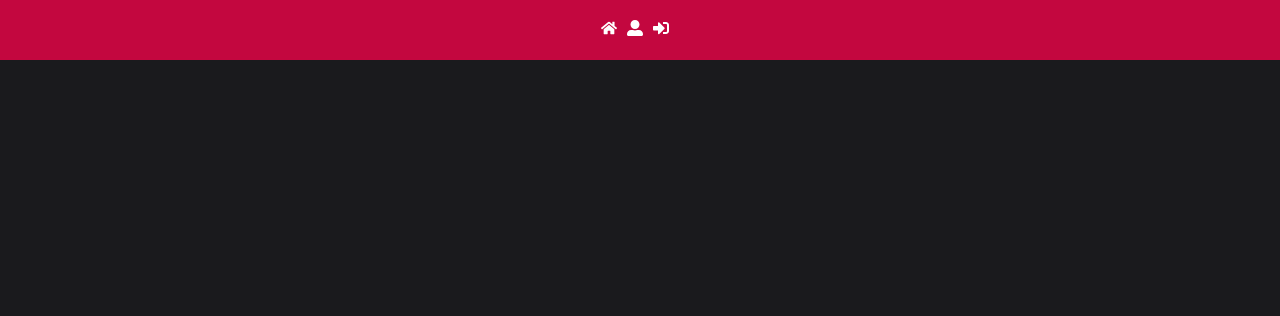
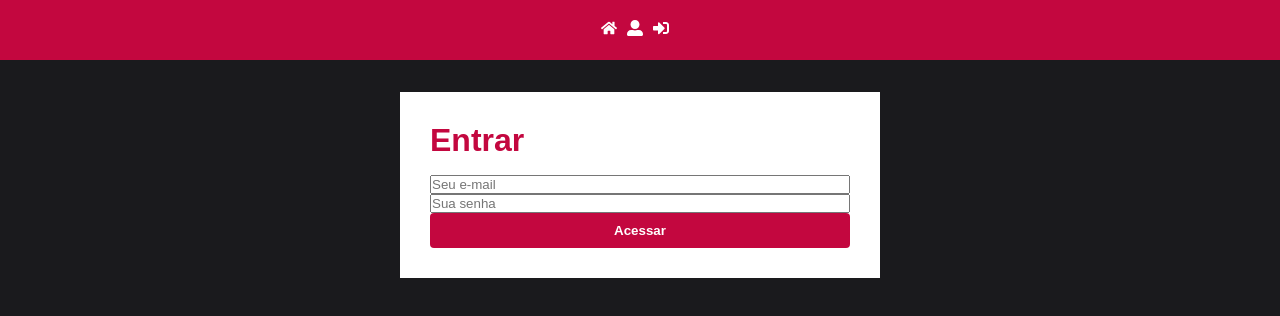
Before and after one commit to raulrozza/redux-test, a React (Create React App) app: page /login in a window 1280 px wide. Shown: the top 316 px of the page. Built offline with nearby package versions, Linux system fonts and the light colour scheme.

Commit message:
Created login with redux

```diff
--- a/src/pages/Login/index.jsx
+++ b/src/pages/Login/index.jsx
@@ -1,9 +1,58 @@
-import React from 'react';
+import React, { useState } from 'react';
+import { useDispatch } from 'react-redux';
+import { useLocation } from 'react-router-dom';
+import { get } from 'lodash';
 
-// import { Container } from './styles';
+import * as actions from '../../store/modules/auth/actions';
+
+import Container from '../../styles/Container';
+import { Form } from './styles';
 
 const Login = () => {
-  return <div />;
+  const dispatch = useDispatch();
+  const location = useLocation();
+
+  const [email, setEmail] = useState('');
+  const [password, setPassword] = useState('');
+
+  const handleSubmit = async event => {
+    event.preventDefault();
+
+    dispatch(
+      actions.loginRequest({
+        email,
+        password,
+        prevPath: get(location, 'state.prevPath', '/'),
+      }),
+    );
+  };
+
+  return (
+    <Container>
+      <h1>Entrar</h1>
+
+      <Form onSubmit={handleSubmit}>
+        <input
+          type="email"
+          name="email"
+          value={email}
+          onChange={event => setEmail(event.target.value)}
+          placeholder="Seu e-mail"
+          required
+        />
+        <input
+          type="password"
+          name="password"
+          value={password}
+          onChange={event => setPassword(event.target.value)}
+          placeholder="Sua senha"
+          required
+        />
+
+        <button type="submit">Acessar</button>
+      </Form>
+    </Container>
+  );
 };
 
 export default Login;
--- a/src/pages/Login/styles.js
+++ b/src/pages/Login/styles.js
@@ -1,3 +1,26 @@
 import styled from 'styled-components';
+import colors from '../../config/colors';
 
-export const Container = styled.div``;
+export const Form = styled.form`
+  display: flex;
+  flex-direction: column;
+  margin-top: 16px;
+
+  label {
+    display: flex;
+    flex-direction: column;
+    margin-bottom: 8px;
+
+    input {
+      height: 42px;
+      font-size: 16px;
+      border: 1px solid #ddd;
+      padding: 0 12px;
+      border-radius: 4px;
+
+      &:focus {
+        border-color: ${colors.primaryColor};
+      }
+    }
+  }
+`;
--- a/src/routes/Private.jsx
+++ b/src/routes/Private.jsx
@@ -1,9 +1,10 @@
 import React from 'react';
+import { useSelector } from 'react-redux';
 import PropTypes from 'prop-types';
 import { Route, Redirect } from 'react-router-dom';
 
 function Private({ component: Component, isClosed, ...rest }) {
-  const isLoggedIn = false;
+  const { isLoggedIn } = useSelector(state => state.auth);
 
   if (isClosed && !isLoggedIn)
     return (
--- /dev/null
+++ b/src/store/modules/auth/actions.js
@@ -0,0 +1,22 @@
+import * as types from '../types';
+
+export function loginRequest(payload) {
+  return {
+    type: types.LOGIN_REQUEST,
+    payload,
+  };
+}
+
+export function loginSuccess(payload) {
+  return {
+    type: types.LOGIN_SUCCESS,
+    payload,
+  };
+}
+
+export function loginFailure(payload) {
+  return {
+    type: types.LOGIN_FAILURE,
+    payload,
+  };
+}
--- /dev/null
+++ b/src/store/modules/auth/reducer.js
@@ -0,0 +1,26 @@
+import * as types from '../types';
+
+const initialState = {
+  isLoggedIn: false,
+  token: '',
+  user: {},
+  isLoading: false,
+};
+
+export default function (state = initialState, action) {
+  switch (action.type) {
+    case types.LOGIN_SUCCESS:
+      return {
+        ...state,
+        isLoggedIn: true,
+        token: action.payload.token,
+        user: action.payload.user,
+      };
+
+    case types.LOGIN_FAILURE:
+      return initialState;
+
+    default:
+      return state;
+  }
+}
--- /dev/null
+++ b/src/store/modules/auth/sagas.js
@@ -0,0 +1,38 @@
+import { call, put, all, takeLatest } from 'redux-saga/effects';
+import { get } from 'lodash';
+import { toast } from 'react-toastify';
+import * as actions from './actions';
+import * as types from '../types';
+import api from '../../../services/api';
+import history from '../../../services/history';
+
+function* loginRequest({ payload }) {
+  try {
+    const { data } = yield call(api.post, '/login', payload);
+
+    yield put(actions.loginSuccess({ ...data }));
+
+    toast.success('Login efetuado.');
+
+    api.defaults.headers.Authorization = `Bearer ${data.token}`;
+
+    history.push(payload.prevPath);
+  } catch (error) {
+    toast.error('Usuário ou senha inválidos.');
+
+    yield put(actions.loginFailure());
+  }
+}
+
+function persistRehydrate({ payload }) {
+  const token = get(payload, 'auth.token', '');
+
+  if (!token) return;
+
+  api.defaults.headers.Authorization = `Bearer ${token}`;
+}
+
+export default all([
+  takeLatest(types.LOGIN_REQUEST, loginRequest),
+  takeLatest(types.PERSIST_REHYDRATE, persistRehydrate),
+]);
--- a/src/store/modules/reduxPersist.js
+++ b/src/store/modules/reduxPersist.js
@@ -6,7 +6,7 @@ export default reducers => {
     {
       key: 'Redux Test',
       storage,
-      whitelist: [],
+      whitelist: ['auth'],
     },
     reducers,
   );
--- a/src/store/modules/rootReducer.js
+++ b/src/store/modules/rootReducer.js
@@ -1,12 +1,5 @@
 import { combineReducers } from 'redux';
 
-const initialState = {};
+import auth from './auth/reducer';
 
-const reducer = (state = initialState, action) => {
-  switch (action.type) {
-    default:
-      return state;
-  }
-};
-
-export default combineReducers({ std: reducer });
+export default combineReducers({ auth });
--- a/src/store/modules/rootSaga.js
+++ b/src/store/modules/rootSaga.js
@@ -1,5 +1,7 @@
 import { all } from 'redux-saga/effects';
 
+import auth from './auth/sagas';
+
 export default function* rootSaga() {
-  return yield all([]);
+  return yield all([auth]);
 }
--- a/src/store/modules/types.js
+++ b/src/store/modules/types.js
@@ -0,0 +1,5 @@
+export const LOGIN_REQUEST = 'LOGIN_REQUEST';
+export const LOGIN_SUCCESS = 'LOGIN_SUCCESS';
+export const LOGIN_FAILURE = 'LOGIN_FAILURE';
+
+export const PERSIST_REHYDRATE = 'persist/REHYDRATE';
```
